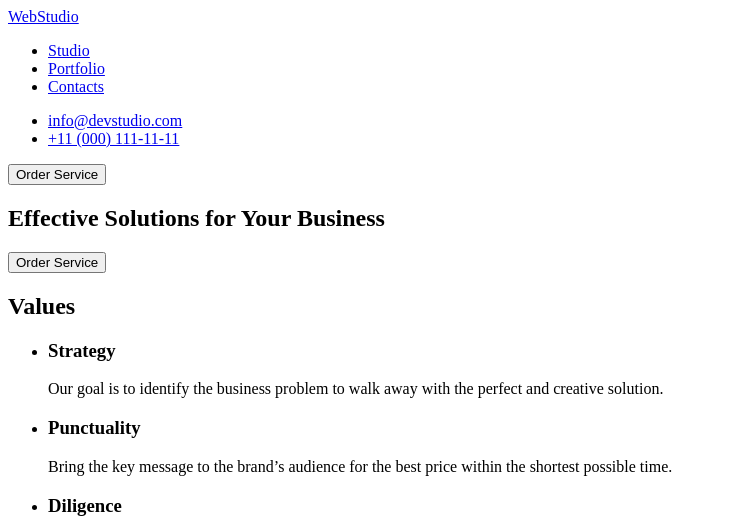
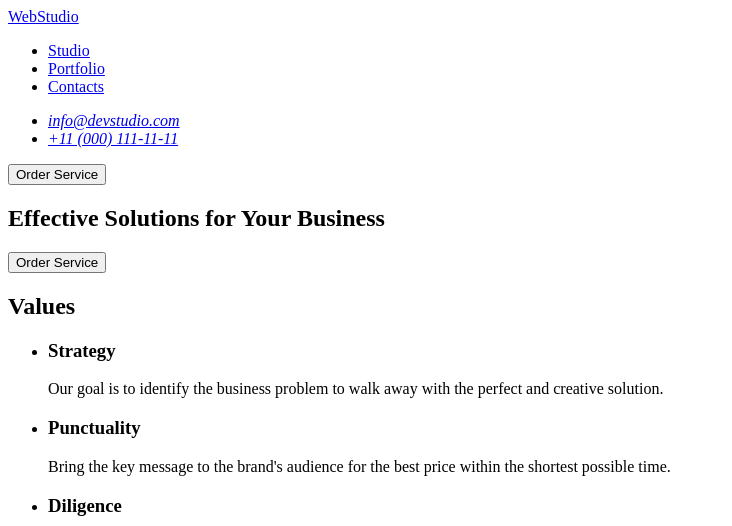
Before and after one commit to YuriiKyktenko/goit-markup-hw-01, a plain HTML site: page index.html in a window 1280 px wide. Shown: the top 526 px of the page, without its empty margins (0-732 px from the left). Drawn offline with Linux system fonts and the light colour scheme.

```diff
--- a/index.html
+++ b/index.html
@@ -15,11 +15,12 @@
           <li><a href="#">Contacts</a></li>
         </ul>
       </nav>
-
-      <ul>
-        <li><a href="mailto:info@devstudio.com">info@devstudio.com</a></li>
-        <li><a href="tel:+110001111111">+11 (000) 111-11-11</a></li>
-      </ul>
+      <address>
+        <ul>
+          <li><a href="mailto:info@devstudio.com">info@devstudio.com</a></li>
+          <li><a href="tel:+110001111111">+11 (000) 111-11-11</a></li>
+        </ul>
+      </address>
 
       <button type="button">Order Service</button>
     </header>
@@ -42,7 +43,7 @@
           <li>
             <h3>Punctuality</h3>
             <p>
-              Bring the key message to the brand’s audience for the best price
+              Bring the key message to the brand's audience for the best price
               within the shortest possible time.
             </p>
           </li>
@@ -62,7 +63,6 @@
           </li>
         </ul>
       </section>
-
       <section>
         <h2>Our Team</h2>
         <ul>
```
